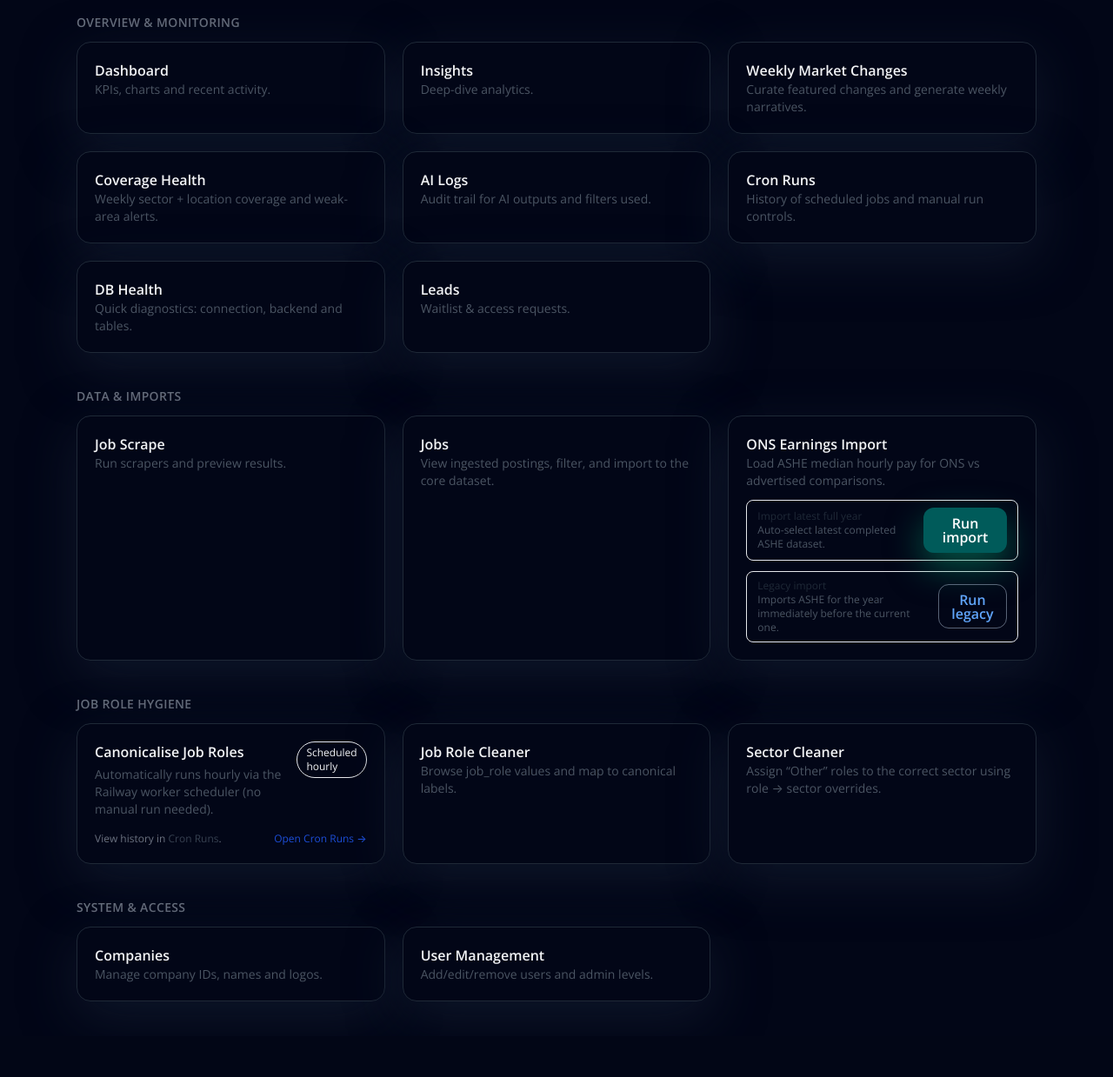
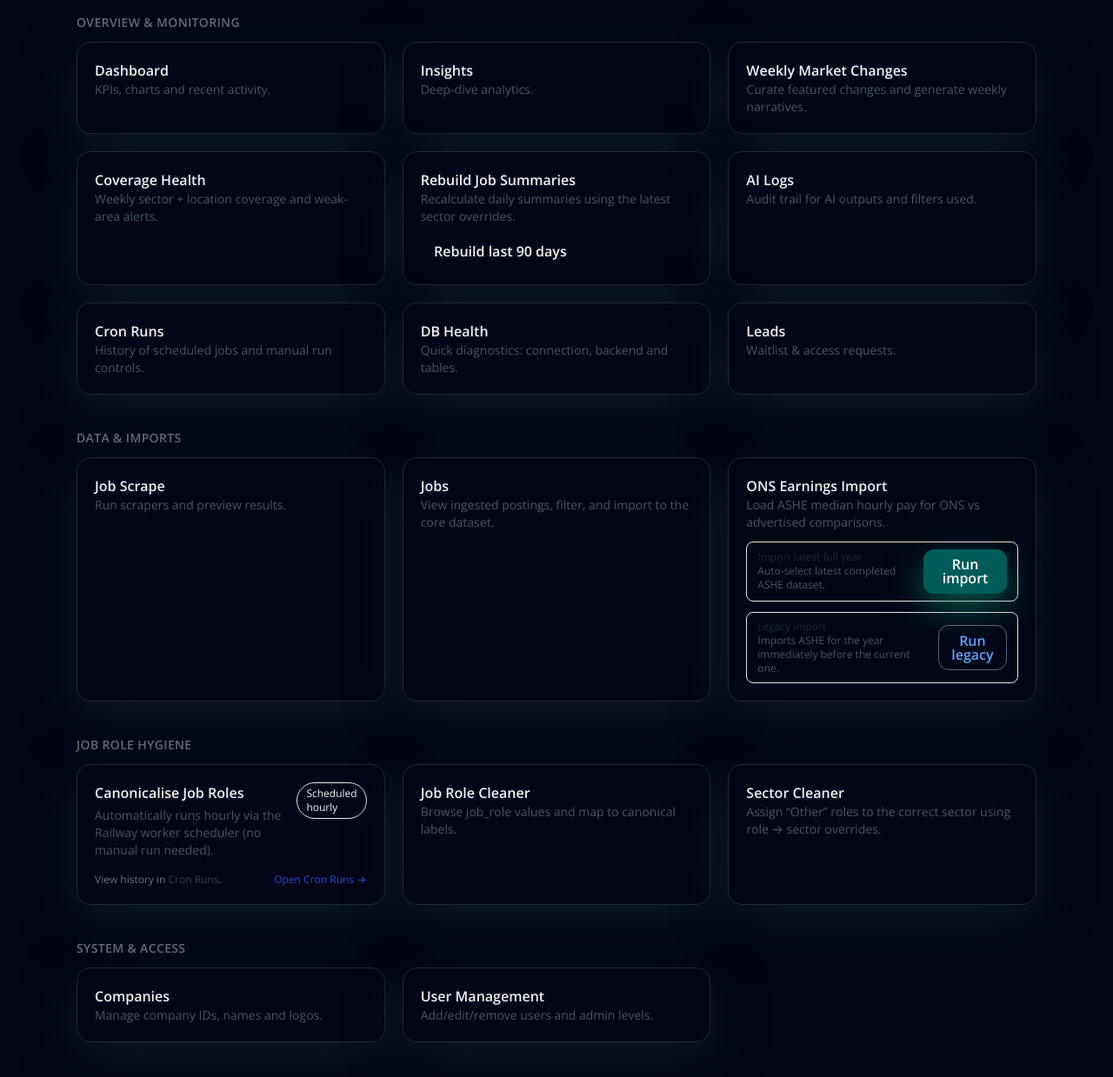
Before and after one commit to Dolman17/PayScope, a Flask app: template app/templates/admin/admin_tools.html in a window 1280 px wide. Shown: the part 197-1436 px from the top of the page at 87% size. Before the commit the page ends 1354 px from the top, so only its background shows below. Run offline with Flask 3, Linux system fonts and the light colour scheme; the template is opened without the code that fills it, so the values that code supplies are empty; parts of the project's set-up code (start-up, migrations or seed data) failed here and were passed over.

Commit message:
Update admin_tools.html

```diff
--- a/app/templates/admin/admin_tools.html
+++ b/app/templates/admin/admin_tools.html
@@ -31,6 +31,21 @@
           <h3 class="font-semibold">Coverage Health</h3>
           <p class="text-sm text-gray-600">Weekly sector + location coverage and weak-area alerts.</p>
         </a>
+
+        <div class="card p-5">
+      <h3 class="font-semibold">Rebuild Job Summaries</h3>
+        <p class="text-sm text-gray-600 mb-3">
+        Recalculate daily summaries using the latest sector overrides.
+        </p>
+
+  <form method="post" action="{{ url_for('admin.admin_rebuild_summaries') }}">
+    <input type="hidden" name="days_back" value="90">
+    <button type="submit" class="btn btn-warning btn-sm">
+      Rebuild last 90 days
+    </button>
+  </form>
+</div>
+
 
         <a href="{{ url_for('admin.ai_logs') }}" class="card p-5">
           <h3 class="font-semibold">AI Logs</h3>
```
